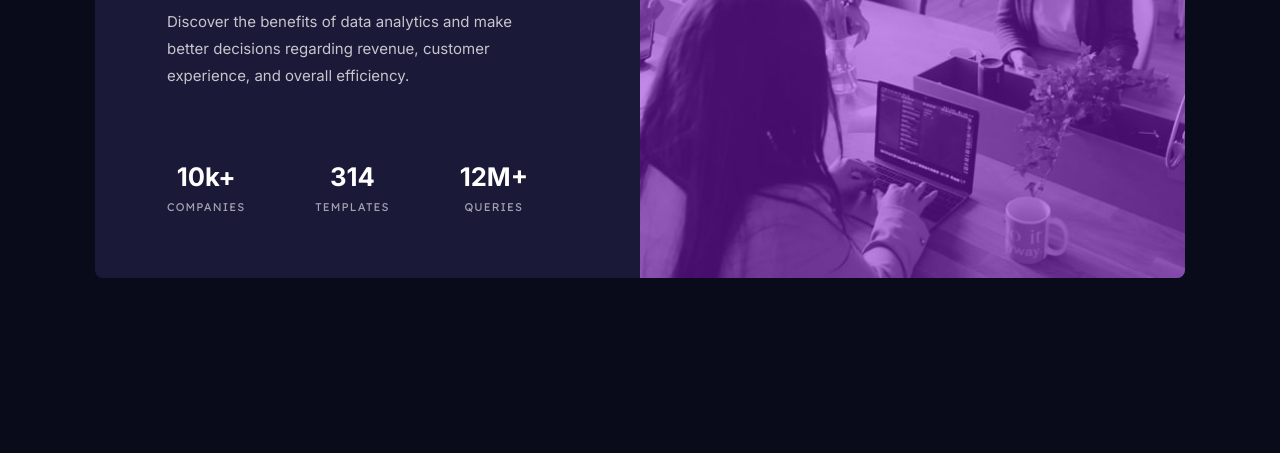
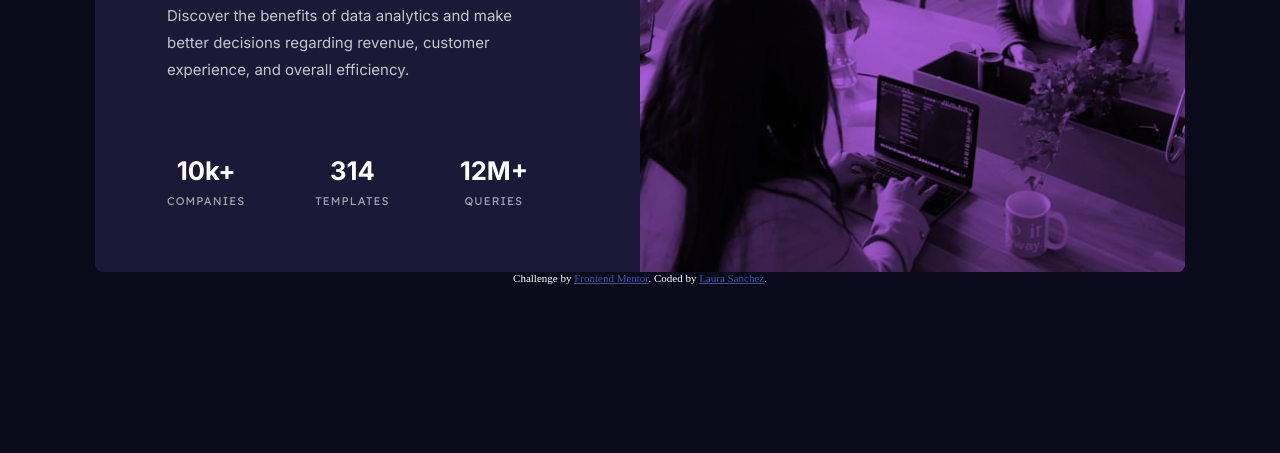
Before and after one commit to Lau-San/fm-stats-preview-card, a plain HTML site: page index.html in a window 1280 px wide. Shown: the part 347-800 px from the top of the page. Drawn offline with Linux system fonts and the light colour scheme.

Commit message:
Improved image coloring

```diff
--- a/assets/css/main.scss
+++ b/assets/css/main.scss
@@ -24,6 +24,7 @@ p { font-size: inherit; }
 main {
 	height: 100vh;
 	display: flex;
+	flex-direction: column;
 	justify-content: center;
 	align-items: center;
 }
@@ -37,11 +38,13 @@ main {
 }
 
 .img {
+	background-color: $soft-violet;
 	width: 100%;
 	position: relative;
+	border-radius: .5rem .5rem 0 0;
 
 	img {
-		opacity: .5;
+		mix-blend-mode: multiply;
 		width: 100%;
 		border-radius: .5rem .5rem 0 0;
 		display: block;
@@ -49,17 +52,6 @@ main {
 
 	.img-desktop {
 		display: none;
-	}
-
-	.violet {
-		background: hsl(277, 100%, 55%);
-		opacity: .8;
-		backdrop-filter: blur(50px);
-		border-radius: .5rem .5rem 0 0;
-		width: 100%;
-		height: 100%;
-		position: absolute;
-		top: 0;
 	}
 }
 
@@ -120,21 +112,21 @@ main {
 	}
 
 	.img {
+		border-radius: 0 .5rem .5rem 0;
 		width: 50%;
+
 		img {
 			border-radius: 0 .5rem .5rem 0;
 			height: 100%;
 			width: auto;
 		}
+
 		.img-mobile {
 			display: none;
 		}
+
 		.img-desktop {
 			display: block;
-		}
-
-		.violet {
-			border-radius: 0 .5rem .5rem 0;
 		}
 	}
 
--- a/index.html
+++ b/index.html
@@ -29,7 +29,6 @@
   <main>
     <div class="card">
       <div class="img">
-        <div class="violet"></div>
         <img class="img-mobile" src="./assets/images/image-header-mobile.jpg" alt="">
         <img class="img-desktop" src="./assets/images/image-header-desktop.jpg" alt="">
       </div>
@@ -57,12 +56,12 @@
         </div>
       </div>
     </div>
+    <div class="attribution">
+      Challenge by <a href="https://www.frontendmentor.io?ref=challenge" target="_blank">Frontend Mentor</a>.
+      Coded by <a href="https://www.frontendmentor.io/profile/Lau-San">Laura Sanchez</a>.
+    </div>
   </main>
 
-  <!-- <div class="attribution">
-    Challenge by <a href="https://www.frontendmentor.io?ref=challenge" target="_blank">Frontend Mentor</a>.
-    Coded by <a href="#">Your Name Here</a>.
-  </div> -->
 </body>
 
 </html>
```
Also changed, not shown: assets/css/main.css, 2 other files.
